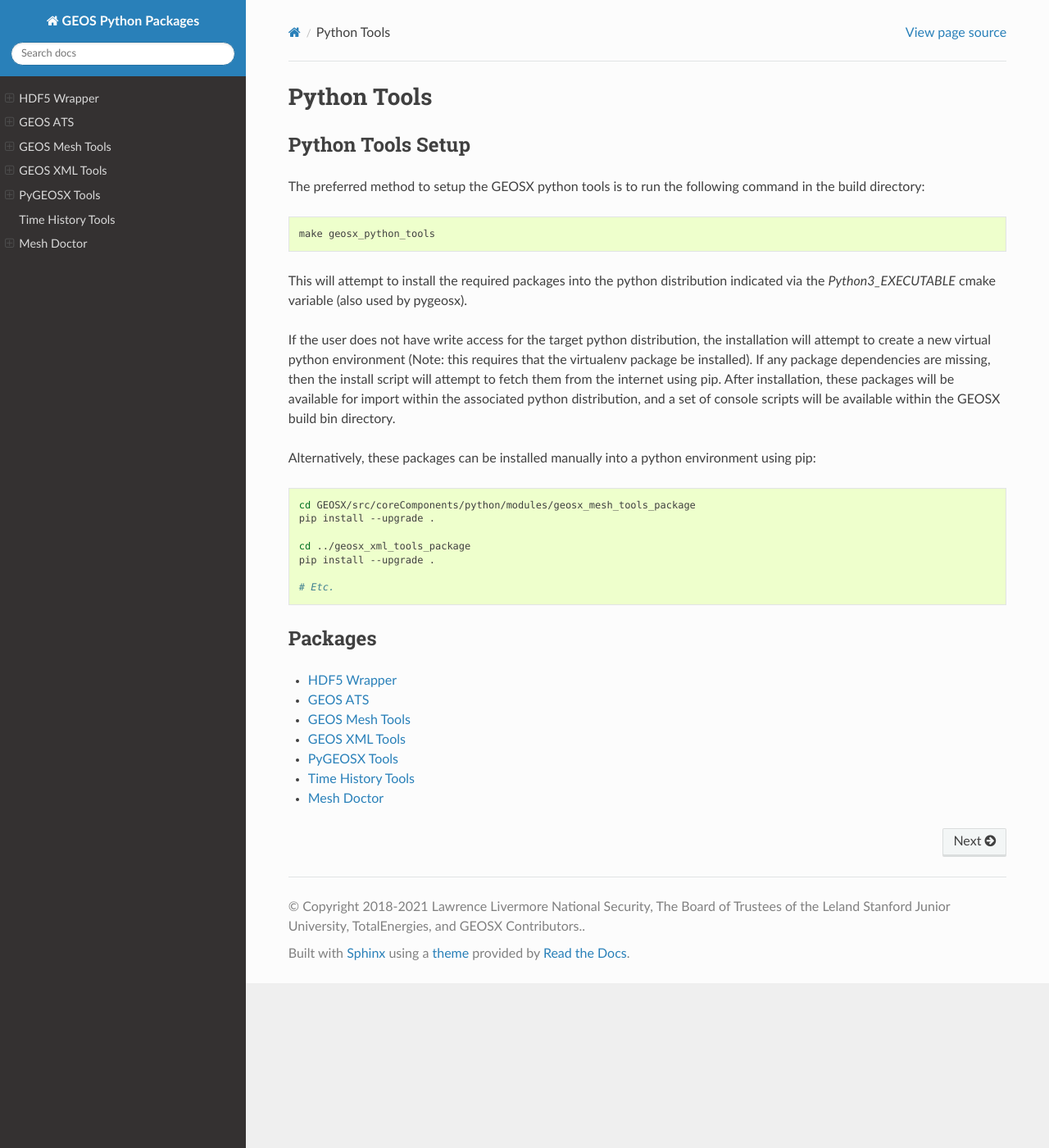
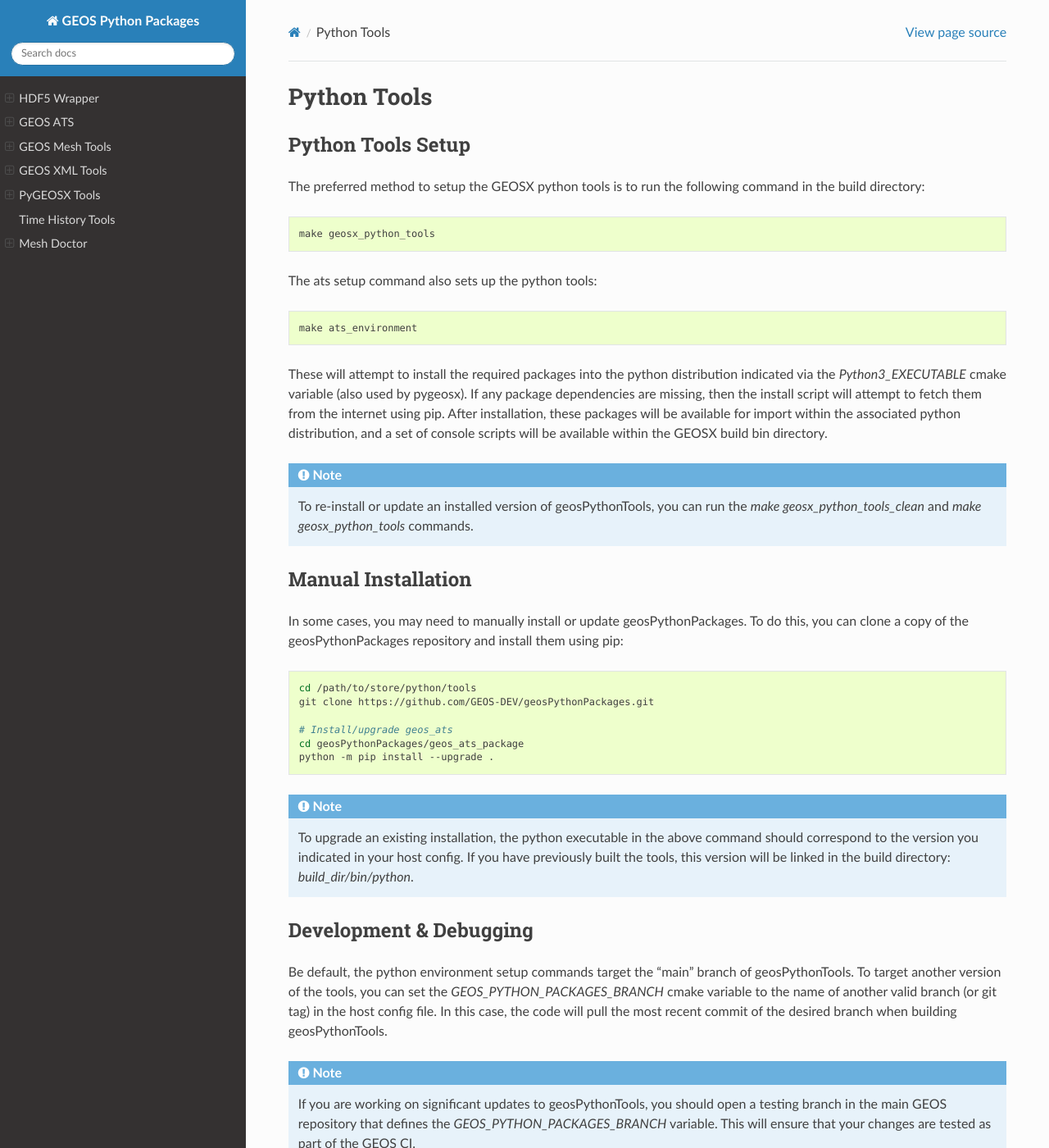
Before and after one commit to GEOS-DEV/geosPythonPackages, a Sphinx documentation site: the page built from docs/index.rst, in a window 1280 px wide and 1400 px high. Shown: the whole window at 82% size. Built offline with Sphinx 7.4.7 and the Read the Docs theme 2.0.0, drawn with Linux system fonts in a browser that asks for light colours; formulas are drawn with MathJax 3; some of the changed text lies outside the part shown.

Commit message:
Adding debugging information to geos_ats docs

```diff
--- a/docs/index.rst
+++ b/docs/index.rst
@@ -15,23 +15,58 @@
     make geosx_python_tools
 
 
-This will attempt to install the required packages into the python distribution indicated via the `Python3_EXECUTABLE` cmake variable (also used by pygeosx).
+The ats setup command also sets up the python tools:
 
-If the user does not have write access for the target python distribution, the installation will attempt to create a new virtual python environment (Note: this requires that the virtualenv package be installed).
+.. code-block:: bash
+
+    make ats_environment
+
+
+These will attempt to install the required packages into the python distribution indicated via the `Python3_EXECUTABLE` cmake variable (also used by pygeosx).
 If any package dependencies are missing, then the install script will attempt to fetch them from the internet using pip.
 After installation, these packages will be available for import within the associated python distribution, and a set of console scripts will be available within the GEOSX build bin directory.
 
-Alternatively, these packages can be installed manually into a python environment using pip:
+
+.. note::
+    To re-install or update an installed version of geosPythonTools, you can run the `make geosx_python_tools_clean` and `make geosx_python_tools` commands.
+
+
+Manual Installation
+---------------------------------
+
+In some cases, you may need to manually install or update geosPythonPackages.
+To do this, you can clone a copy of the geosPythonPackages repository and install them using pip:
+
 
 .. code-block:: bash
 
-    cd GEOSX/src/coreComponents/python/modules/geosx_mesh_tools_package
-    pip install --upgrade .
+    cd /path/to/store/python/tools
+    git clone https://github.com/GEOS-DEV/geosPythonPackages.git
 
-    cd ../geosx_xml_tools_package
-    pip install --upgrade .
+    # Install/upgrade geos_ats
+    cd geosPythonPackages/geos_ats_package
+    python -m pip install --upgrade .
 
-    # Etc.
+
+.. note::
+    To upgrade an existing installation, the python executable in the above command should correspond to the version you indicated in your host config.  If you have previously built the tools, this version will be linked in the build directory: `build_dir/bin/python`.
+
+
+Development & Debugging
+---------------------------
+
+Be default, the python environment setup commands target the "main" branch of geosPythonTools.
+To target another version of the tools, you can set the `GEOS_PYTHON_PACKAGES_BRANCH` cmake variable to the name of another valid branch (or git tag) in the host config file.
+In this case, the code will pull the most recent commit of the desired branch when building geosPythonTools.
+
+
+.. note::
+    If you are working on significant updates to geosPythonTools, you should open a testing branch in the main GEOS repository that defines the `GEOS_PYTHON_PACKAGES_BRANCH` variable.  This will ensure that your changes are tested as part of the GEOS CI.
+
+
+If you need to debug one of the packages in geosPythonTools, we recommend using VSCode with the Python extension installed.
+Some of the packages contain specific entry point scripts that can be used to assist in this process.
+
 
 
 Packages
```
Also changed, not shown: docs/geos_ats.rst (+12 -0 lines).
